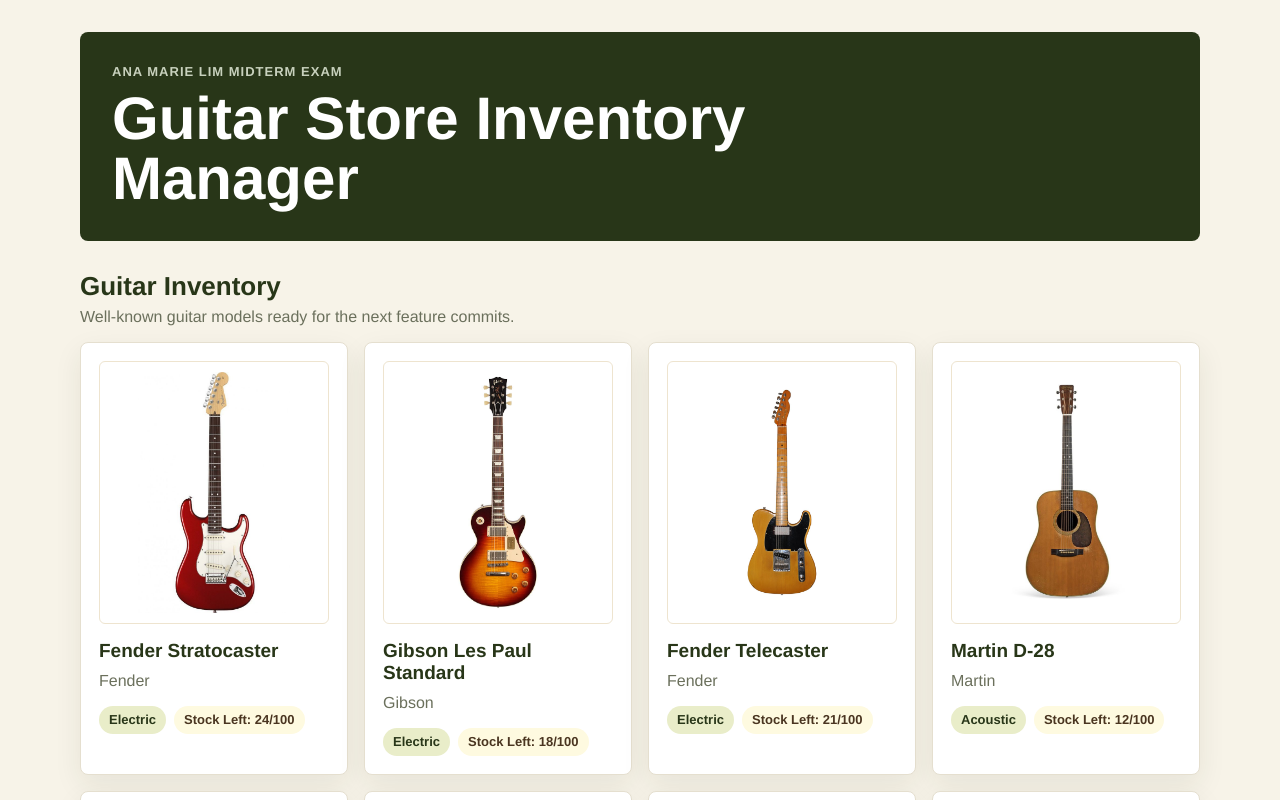
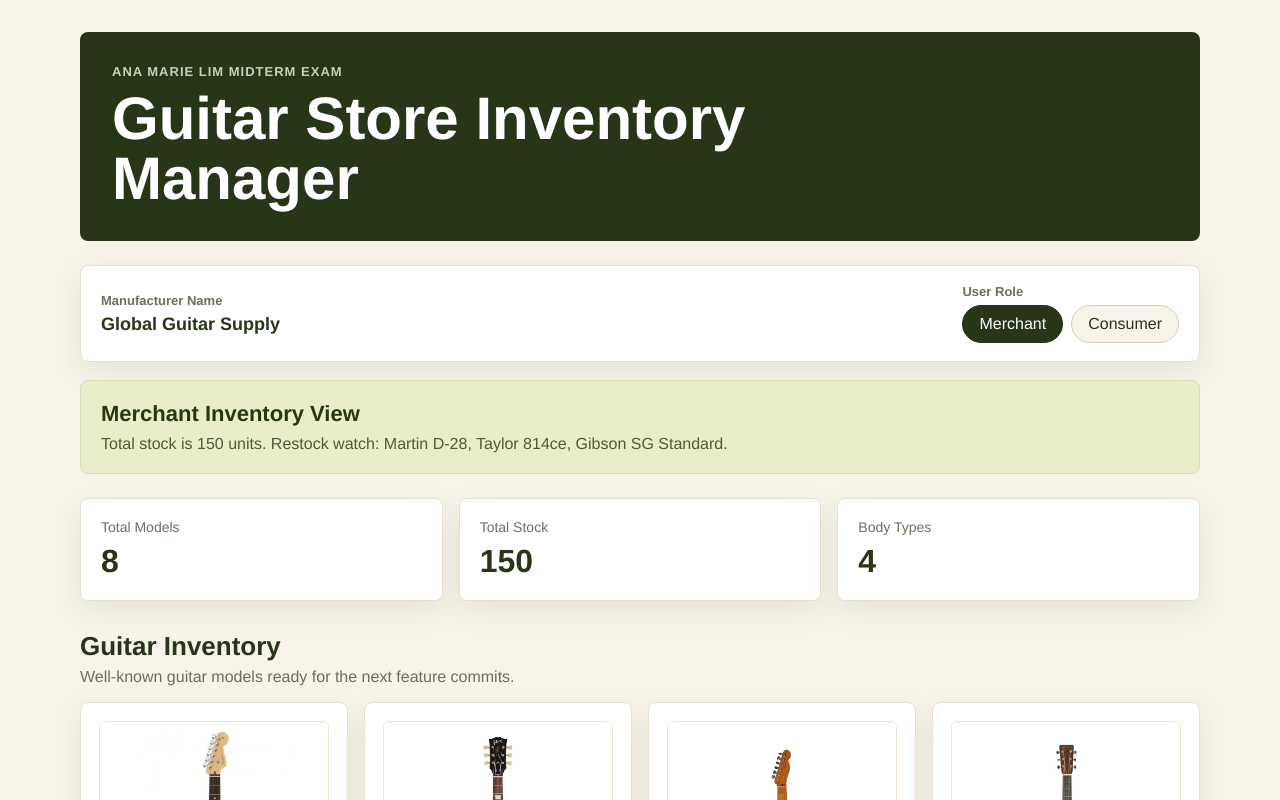
Before and after one commit to leeh3li0s/Advance-Web-Midterms, a React (Vite) app: page / in a window 1280 px wide. Shown: the top 800 px of the page. Built offline with nearby package versions, Linux system fonts and the light colour scheme.

Commit message:
Added users: merchant and customer

```diff
--- a/src/App.css
+++ b/src/App.css
@@ -60,6 +60,73 @@
   margin-top: 4px;
   color: #ffffff;
   font-size: 18px;
+}
+
+.role-panel {
+  display: flex;
+  justify-content: space-between;
+  gap: 16px;
+  align-items: center;
+  margin-top: 24px;
+  padding: 18px 20px;
+  background: #ffffff;
+  border: 1px solid #e5dfcf;
+  border-radius: 8px;
+  box-shadow: 0 10px 28px rgba(40, 54, 24, 0.08);
+}
+
+.role-panel span,
+.role-control > span {
+  display: block;
+  margin-bottom: 6px;
+  color: #6b705c;
+  font-size: 13px;
+  font-weight: 700;
+}
+
+.role-panel strong {
+  color: #283618;
+  font-size: 18px;
+}
+
+.role-buttons {
+  display: flex;
+  gap: 8px;
+}
+
+.role-buttons button {
+  min-height: 38px;
+  padding: 0 16px;
+  border: 1px solid #d7cdb9;
+  border-radius: 999px;
+  color: #283618;
+  background: #f7f3e8;
+  cursor: pointer;
+}
+
+.role-buttons button.active {
+  color: #ffffff;
+  background: #283618;
+  border-color: #283618;
+}
+
+.role-view {
+  margin-top: 18px;
+  padding: 20px;
+  color: #283618;
+  background: #e9edc9;
+  border: 1px solid #d8dfaf;
+  border-radius: 8px;
+}
+
+.role-view h2 {
+  margin-bottom: 8px;
+  font-size: 22px;
+}
+
+.role-view p {
+  margin-bottom: 0;
+  color: #4f5a3e;
 }
 
 .stats-grid,
@@ -214,7 +281,8 @@
 
 @media (max-width: 900px) {
   .hero-section,
-  .section-heading {
+  .section-heading,
+  .role-panel {
     flex-direction: column;
     align-items: stretch;
   }
--- a/src/App.jsx
+++ b/src/App.jsx
@@ -1,3 +1,4 @@
+import { useEffect, useState } from 'react'
 import './App.css'
 
 const guitars = [
@@ -60,8 +61,14 @@
 ]
 
 function App() {
+  const [userRole, setUserRole] = useState('Merchant')
   const totalStock = guitars.reduce((total, guitar) => total + guitar.stock, 0)
   const bodyTypeCount = new Set(guitars.map((guitar) => guitar.bodyType)).size
+  const lowStock = guitars.filter((guitar) => guitar.stock <= 15)
+
+  useEffect(() => {
+    document.title = `${userRole} | Guitar Store Inventory Manager`
+  }, [userRole])
 
   return (
     <main className="app">
@@ -70,6 +77,66 @@
           <p className="eyebrow">ANA MARIE LIM MIDTERM EXAM</p>
           <h1>Guitar Store Inventory Manager</h1>
         </div>
+      </section>
+
+      <section className="role-panel" aria-label="Store settings">
+        <div>
+          <span>Manufacturer Name</span>
+          <strong>Global Guitar Supply</strong>
+        </div>
+
+        <div className="role-control">
+          <span>User Role</span>
+          <div className="role-buttons">
+            <button
+              className={userRole === 'Merchant' ? 'active' : ''}
+              type="button"
+              onClick={() => setUserRole('Merchant')}
+            >
+              Merchant
+            </button>
+            <button
+              className={userRole === 'Consumer' ? 'active' : ''}
+              type="button"
+              onClick={() => setUserRole('Consumer')}
+            >
+              Consumer
+            </button>
+          </div>
+        </div>
+      </section>
+
+      {userRole === 'Merchant' ? (
+        <section className="role-view" aria-label="Merchant Inventory View">
+          <h2>Merchant Inventory View</h2>
+          <p>
+            Total stock is {totalStock} units. Restock watch:{' '}
+            {lowStock.map((guitar) => guitar.model).join(', ')}.
+          </p>
+        </section>
+      ) : (
+        <section className="role-view" aria-label="Consumer Shopping View">
+          <h2>Consumer Shopping View</h2>
+          <p>
+            Browse available guitars and compare body types before choosing a
+            model to ask about in-store.
+          </p>
+        </section>
+      )}
+
+      <section className="stats-grid" aria-label="Inventory overview">
+        <article className="stat-card">
+          <span>Total Models</span>
+          <strong>{guitars.length}</strong>
+        </article>
+        <article className="stat-card">
+          <span>Total Stock</span>
+          <strong>{totalStock}</strong>
+        </article>
+        <article className="stat-card">
+          <span>Body Types</span>
+          <strong>{bodyTypeCount}</strong>
+        </article>
       </section>
 
       <section className="section-block" aria-labelledby="inventory-title">
```
Also changed, not shown: 1 other file (tests, documents, lock files or other folders).
